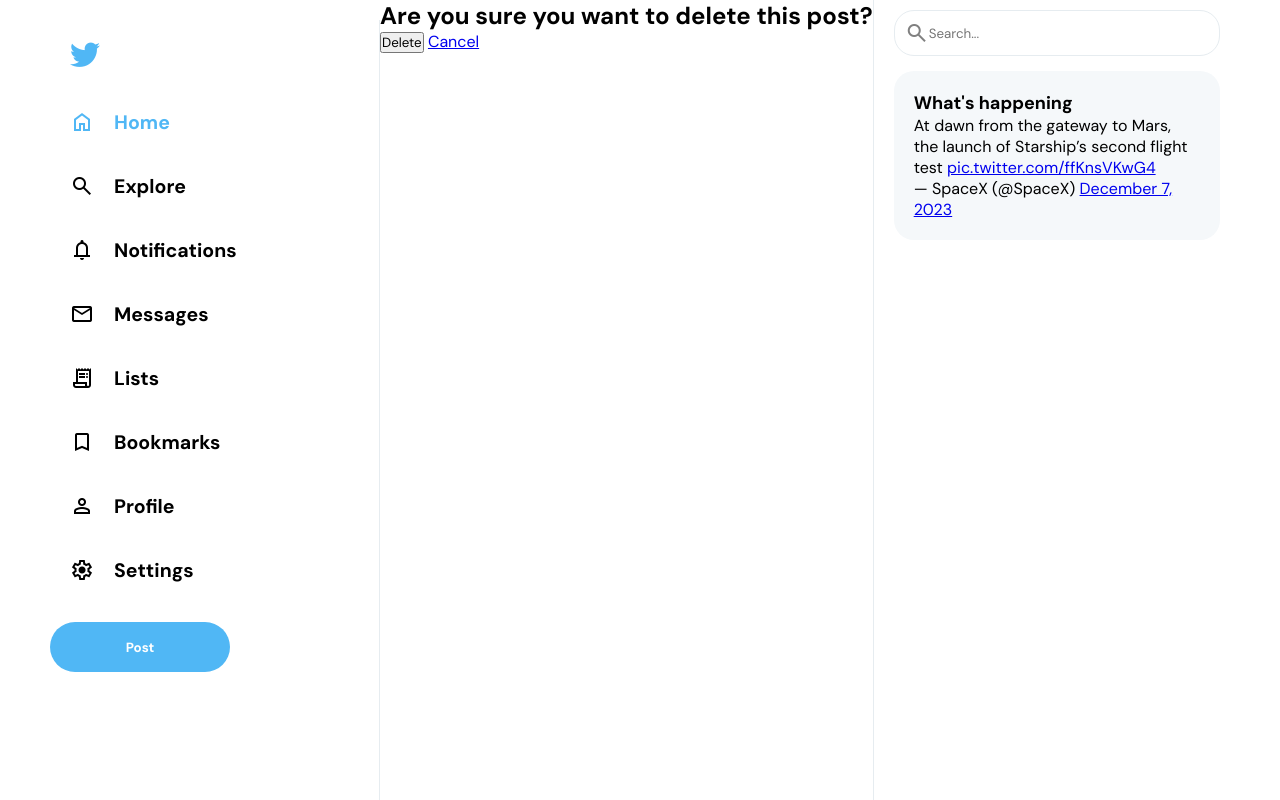
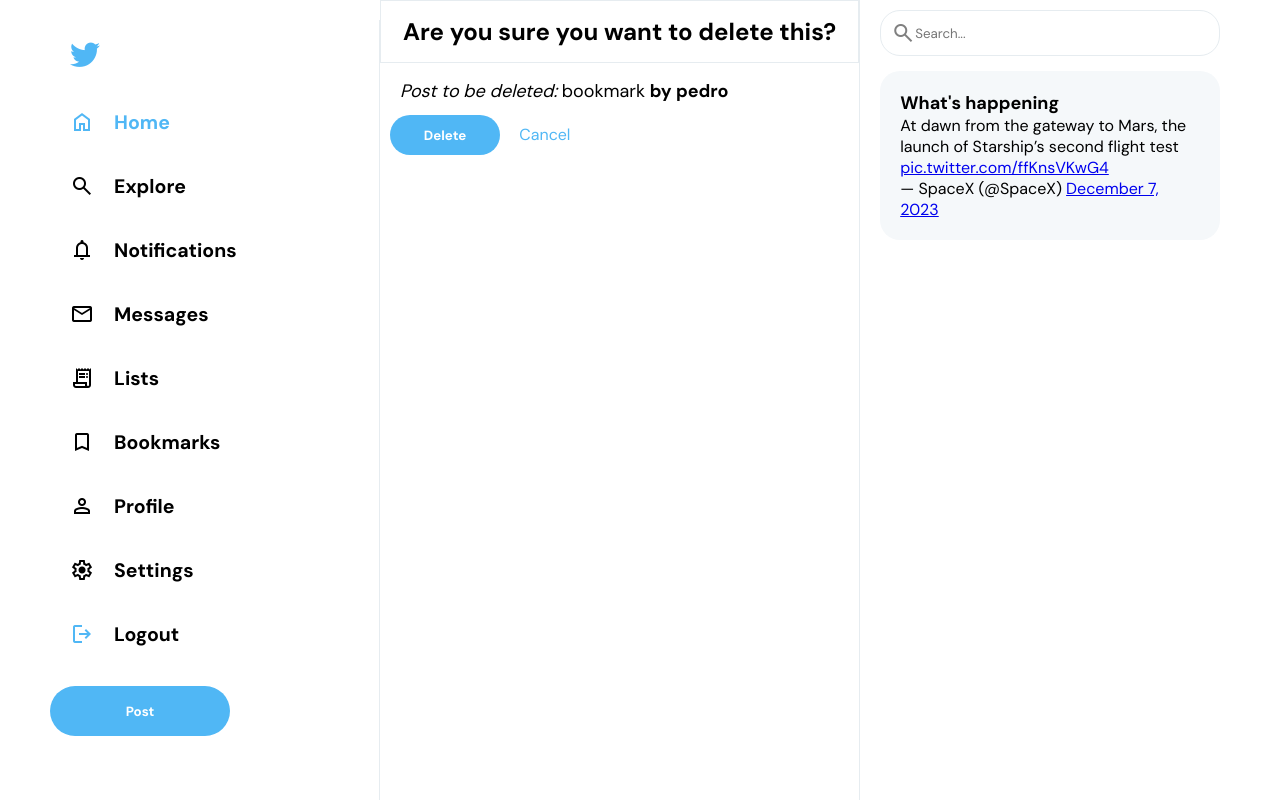
Before and after one commit to Phenriqx/twitter-clone, a Django app: page /delete-post/26 in a window 1280 px wide. Run offline with Django 5.2, Linux system fonts and the light colour scheme; a user stored in the database is signed in; data comes from the database, SQL or seed files in the repository; both versions use the stored data as it was after the commit; some libraries are stand-ins or nearby versions.

Commit message:
bookmark system and bug to fix

```diff
--- a/base/admin.py
+++ b/base/admin.py
@@ -1,5 +1,5 @@
 from django.contrib import admin
-from .models import Post, User, Repost, Like, Comment
+from .models import Post, User, Repost, Like, Comment, Bookmark
 from django.contrib.auth import get_user_model
 
 admin.site.register(User)
@@ -7,3 +7,4 @@ admin.site.register(Post)
 admin.site.register(Repost)
 admin.site.register(Like)
 admin.site.register(Comment)
+admin.site.register(Bookmark)
--- a/base/forms.py
+++ b/base/forms.py
@@ -16,6 +16,7 @@ class PostForm(forms.ModelForm):
         widgets = {
             'content': forms.TextInput(attrs={
                 'placeholder': "What's happening?",
-                'class': 'input__Text'
+                'class': 'input__Text',
+                'autocomplete':'off',
                 }),
         }
--- a/base/models.py
+++ b/base/models.py
@@ -68,3 +68,12 @@ class Comment(models.Model):
 
     def __str__(self):
         return f'{self.author.id} - {self.author}: {self.content[:50] if len(self.content) > 50 else self.content}'
+
+
+class Bookmark(models.Model):
+
+    user = models.ForeignKey(User, on_delete=models.CASCADE)
+    post = models.ForeignKey(Post, on_delete=models.CASCADE)
+
+    def __str__(self):
+        return f'The user {self.user.username} bookmarked the post: {self.post.content if len(self.post.content) < 50 else self.post.content} / id: {self.post.id}'
--- a/base/templates/base/delete_post.html
+++ b/base/templates/base/delete_post.html
@@ -1,13 +1,20 @@
 {% extends "home.html" %}
+{% load static %}
 {% block title %}Delete Post{% endblock %}
 
 {% block content %}
 <div class="feed">
-    <form action="" method="post">
+    <div class="feed__header">
+        <h2>Are you sure you want to delete this?</h2>
+    </div>
+    <form action="" method="post" class="form">
         {% csrf_token %}
-        <h2>Are you sure you want to delete this post?</h2>
-        <input type="submit" value="Delete">
-        <a href="{% url 'home' %}">Cancel</a>
+        <div class="input">
+            <p class="postContent"><em>Post to be deleted:</em> {{ post.content }} <strong>by {{ post.author.username }}</strong></p>
+            <input type="hidden" name="post_id" value="{{ post.id }}">
+            <button type="submit" class="btn">Delete</button>
+            <a href="{% url 'home' %}" class="cancelButton">Cancel</a>
+        </div>
     </form>
 </div>
 {% endblock %}
--- a/base/urls.py
+++ b/base/urls.py
@@ -5,11 +5,12 @@ from . import views
 
 urlpatterns = [
     path('', views.home, name='home'),
-    path('', views.addPost, name='add-home-post'),
     path('posts/<str:pk>', views.loadPosts, name='posts'),
     path('register/', views.registerUser, name='register'),
     path('login/', views.loginUser, name='login'),
     path('logout/', views.logoutUser, name='logout'),
     path('add-post', views.addPost, name='add-post'),
-    path('delete-post/<str:pk>', views.deletePost, name='delete-post')
+    path('delete-post/<str:pk>', views.deletePost, name='delete-post'),
+    path('bookmarks/', views.loadBookmarks, name='bookmarks'),
+    path('add-bookmark/<str:pk>', views.addBookmark, name='add-bookmark'),
 ]
--- a/base/views.py
+++ b/base/views.py
@@ -4,7 +4,7 @@ from django.contrib.auth.decorators import login_required
 from django.db.models import Q
 from django.contrib.auth import authenticate, login, logout
 from django.contrib.auth.forms import UserCreationForm
-from .models import Post, User, Repost, Like, Comment
+from .models import Post, User, Repost, Like, Comment, Bookmark
 from .forms import CustomUserCreationForm, PostForm
 
 #CustomUser = get_user_model()
@@ -24,13 +24,15 @@ def loginUser(request):
             return redirect('register')
 
         user = authenticate(request, email=email, password=password)
+
         if user is not None:
             login(request, user)
             messages.success(request, 'Logged in successfully!')
             return redirect('home')
+
         else:
             messages.error(request, 'Invalid credentials!')
-            return redirect('register')
+            return redirect('login')
 
     return render(request, 'base/login.html')
 
@@ -102,5 +104,31 @@ def deletePost(request, pk):
 
     return render(request, 'base/delete_post.html', {'post': post})
 
+
+def loadBookmarks(request):
+    user = request.user
+    bookmarks = Bookmark.objects.filter(user=user)
+    context = {'bookmarks': bookmarks}
+    return render(request, 'base/bookmarks.html', context)
+
+
+def addBookmark(request, pk):
+    user = request.user
+    post = Post.objects.get(id=pk)
+
+    if Bookmark.objects.filter(user=user, post=post).exists():
+        messages.error(request, 'Post already in bookmarks')
+
+    bookmark = Bookmark()
+    bookmark.user = user
+    bookmark.post = post
+    bookmark.save()
+    messages.success(request, 'Bookmark added successfully')
+    return redirect('bookmarks')
+
+    messages.warning(request, 'ERROR')
+    return render(request, 'home.html',)
+
+
 def like(request):
     pass
--- a/static/styles/main.css
+++ b/static/styles/main.css
@@ -85,6 +85,15 @@ body {
 .home-link {
     color: var(--twitter-color);
     text-decoration: none;
+}
+
+.bookmarkLink {
+    text-decoration: none;
+    color: black;
+}
+
+.bookmarkLink:hover {
+    color: var(--twitter-color);
 }
 
 /* Feed styling */
@@ -304,3 +313,46 @@ body {
     font-size: 18px;
     font-weight: 800;
 }
+
+/* Delete Post */
+
+.btn {
+    border-radius: 25px;
+    background-color: var(--twitter-color);
+    color: #fff;
+    font-weight: bold;
+    cursor: pointer;
+    border: none;
+    height: 40px;
+    width: 110px;
+    align-items: center;
+    margin-top: 10px;
+    margin-left: 10px;
+}
+
+.btn:hover {
+    background-color: #299ce4;
+ }
+
+.postContent {
+    margin-top: 15px;
+    margin-left: 20px;
+    margin-right: 20px;
+    font-size: 18px;
+    line-height: 1.5;
+    overflow-wrap: break-word;
+}
+
+.form {
+    max-width: 550px;
+}
+
+.cancelButton {
+    margin-left: 15px;
+    text-decoration: none;
+    color: var(--twitter-color);
+}
+
+.cancelButton:hover {
+    text-decoration: underline;
+}
--- a/static/styles/register_login.css
+++ b/static/styles/register_login.css
@@ -36,11 +36,12 @@ img {
     justify-content: center;
 }
 
-.input {
+.input1 {
     background-color: var(--twitter-background);
     padding: 2px;
     border-radius: 12px;
     margin-bottom: 12px;
+    height: 100px;
 }
 
 input {
--- a/templates/home.html
+++ b/templates/home.html
@@ -7,7 +7,7 @@
     <meta name="viewport" content="width=device-width, initial-scale=1.0" />
 
     <link rel='stylesheet' href="{% static 'styles/main.css' %}">
-    <link rel="shortcut icon" href="static/images/twitter.png" type="image/x-icon">
+    <link rel="shortcut icon" href="{% static 'images/twitter.png' %}" type="image/x-icon">
 
     <link href="https://fonts.googleapis.com/css2?family=Material+Symbols+Outlined" rel="stylesheet" />
     <link rel="stylesheet" href="https://cdnjs.cloudflare.com/ajax/libs/font-awesome/6.7.2/css/all.min.css"
@@ -46,7 +46,8 @@
         </div>
 
         <div class="sidebarOption">
-            <span class="material-symbols-outlined">bookmark</span>
+            <a href="{% url "bookmarks" %}" class="material-symbols-outlined bookmarkLink">bookmark</a>
+            {% comment %} <span class="material-symbols-outlined">bookmark</span> {% endcomment %}
             <h2>Bookmarks</h2>
         </div>
 
@@ -60,6 +61,12 @@
             <h2>Settings</h2>
         </div>
 
+        {% if user.is_authenticated %}
+        <div class="sidebarOption">
+            <a href="{% url 'logout' %}" class="material-symbols-outlined home-link">logout</a>
+            <h2>Logout</h2>
+        </div>
+        {% endif %}
         <button class="sidebar__tweet">Post</button>
     </div>
 
@@ -75,7 +82,7 @@
                 <div class="postbox__input">
                     {% comment %} {{ form.as_p }} {% endcomment %}
                     {% comment %} <img src="" alt=""> {% endcomment %}
-                    <input type="text" placeholder="What's happening?" class="input__Text" name="content">
+                    <input type="text" placeholder="What's happening?" class="input__Text" name="content" autocomplete="off">
                 </div>
                 <button class="postBox__postButton">Post</button>
             </form>
@@ -107,7 +114,7 @@
                     <a href="{% url 'home' %}"><span class="material-symbols-outlined likeButton">favorite</span></a>
                     <span class="material-symbols-outlined repostButton">repeat</span>
                     <span class="material-symbols-outlined chatButton">chat</span>
-                    <span class="material-symbols-outlined bookmark">bookmark</span>
+                    <a href="{% url "add-bookmark" post.id %}"><span class="material-symbols-outlined bookmark">bookmark</span></a>
                     {% if request.user == post.author %}
                         <a href="{% url "delete-post" post.id%}"><span class="material-symbols-outlined deleteButton">delete</span></a>
                     {% endif %}
```
Also changed, not shown: base/templates/base/bookmarks.html (added, +44 -0 lines), base/templates/base/login.html (+21 -4 lines), base/migrations/0005_bookmark.py (added), db.sqlite3.
